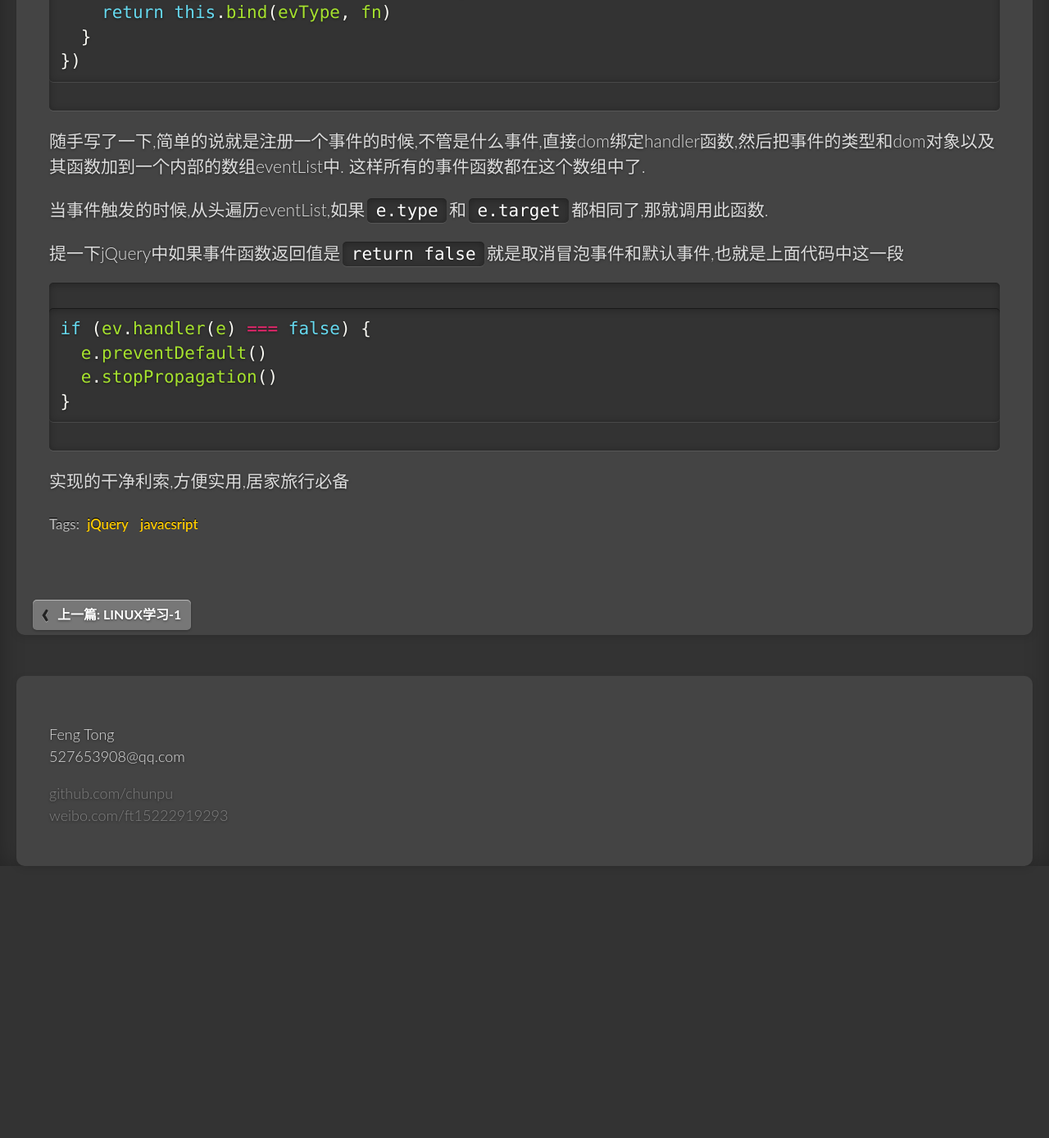
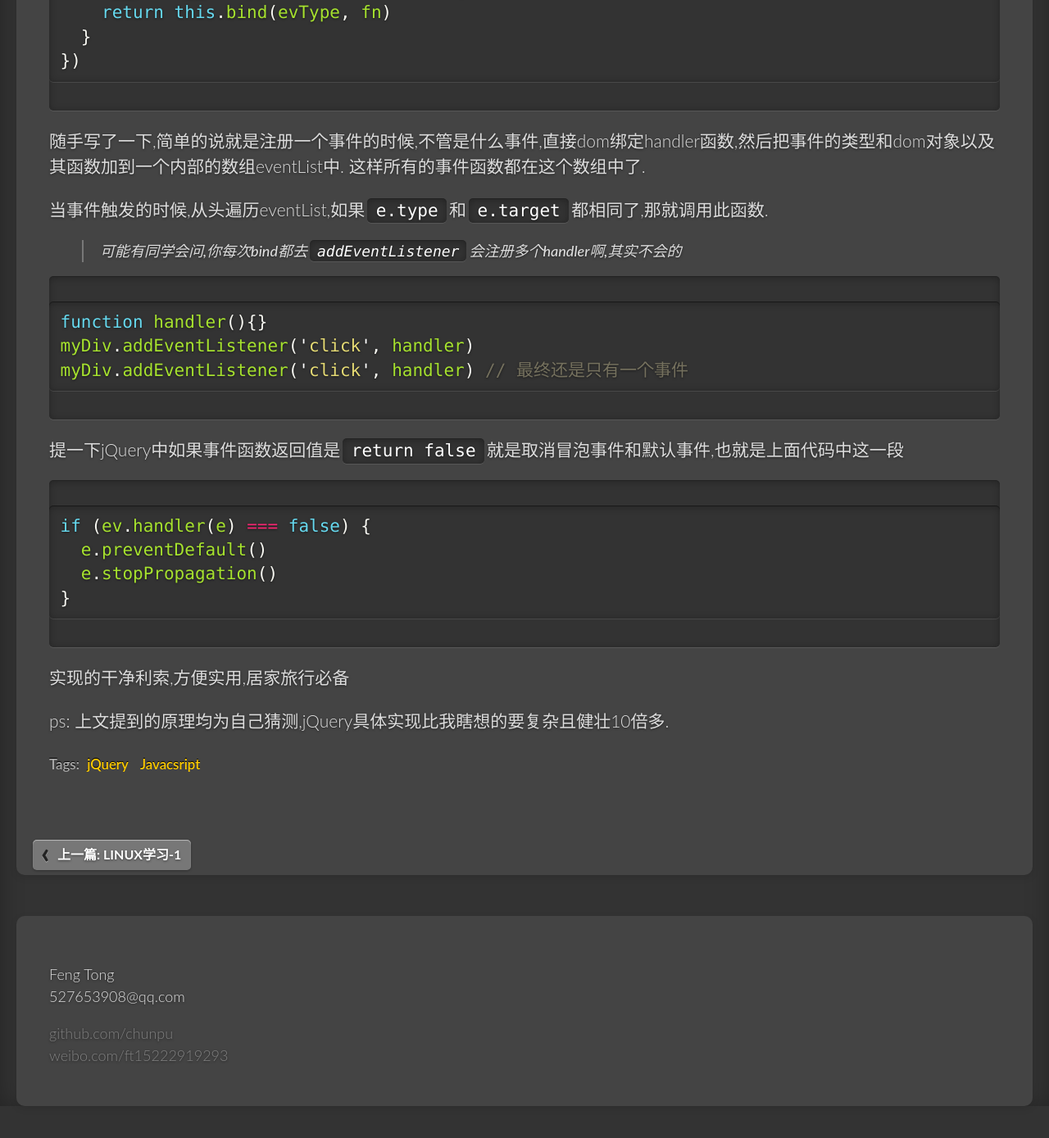
Before and after one commit to chunpu/blog, a Jekyll site: the page built from _posts/2013-08-24-jquery-handwrite-1.md, in a window 1280 px wide and 1400 px high, scrolled down 4734 px. Shown: the top 1389 px of the window at 82% size. Built offline with Jekyll 4.4.1, drawn with Linux system fonts in a browser that asks for light colours; Markdown is read by kramdown in place of the engine named in the settings; before the commit the page ends 5841 px from its top, so only the background shows below that; some of the changed text lies outside the part shown.

Commit message:
[x] fix some bug

````diff
--- a/_posts/2013-08-24-jquery-handwrite-1.md
+++ b/_posts/2013-08-24-jquery-handwrite-1.md
@@ -3,7 +3,7 @@ layout: post
 title: jQuery原理窥探
 tags:
 - jQuery
-- javacsript
+- Javacsript
 ---
 
 jQuery是一个伟大的库,但我一直没有去专门学习它.不过jQuery非常的人性化,导致于我们不需要像backbone那样去看说明书.
@@ -152,6 +152,14 @@ fn.__proto__.bind = function(evType, fn) {
 
 当事件触发的时候,从头遍历eventList,如果`e.type`和`e.target`都相同了,那就调用此函数.
 
+> 可能有同学会问,你每次bind都去`addEventListener`会注册多个handler啊,其实不会的
+
+```javascript
+function handler(){}
+myDiv.addEventListener('click', handler)
+myDiv.addEventListener('click', handler) // 最终还是只有一个事件
+```
+
 提一下jQuery中如果事件函数返回值是`return false`就是取消冒泡事件和默认事件,也就是上面代码中这一段
 
 ```javascript
@@ -162,3 +170,5 @@ if (ev.handler(e) === false) {
 ```
 
 实现的干净利索,方便实用,居家旅行必备
+
+ps: 上文提到的原理均为自己猜测,jQuery具体实现比我瞎想的要复杂且健壮10倍多.
````
Also changed, not shown: other parts of _posts/2013-08-24-jquery-handwrite-1.md (+1 -1 lines).
